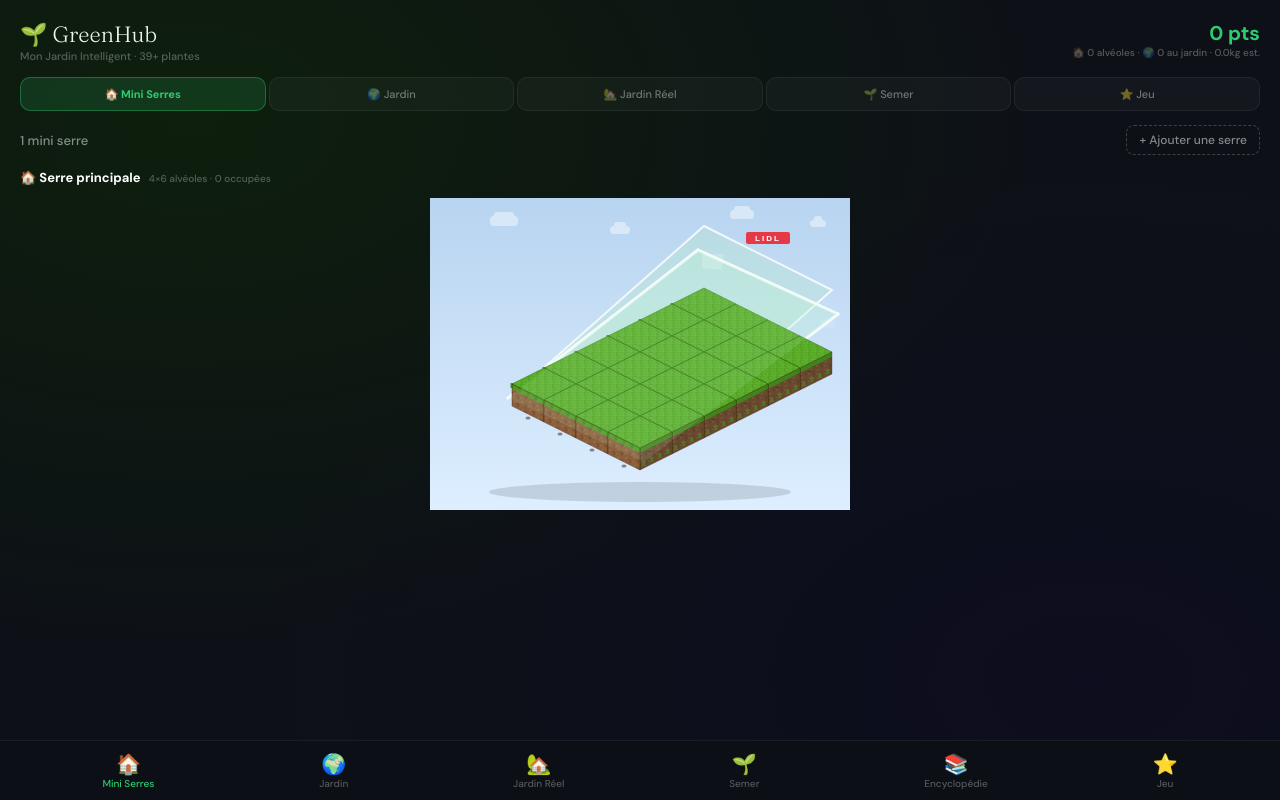
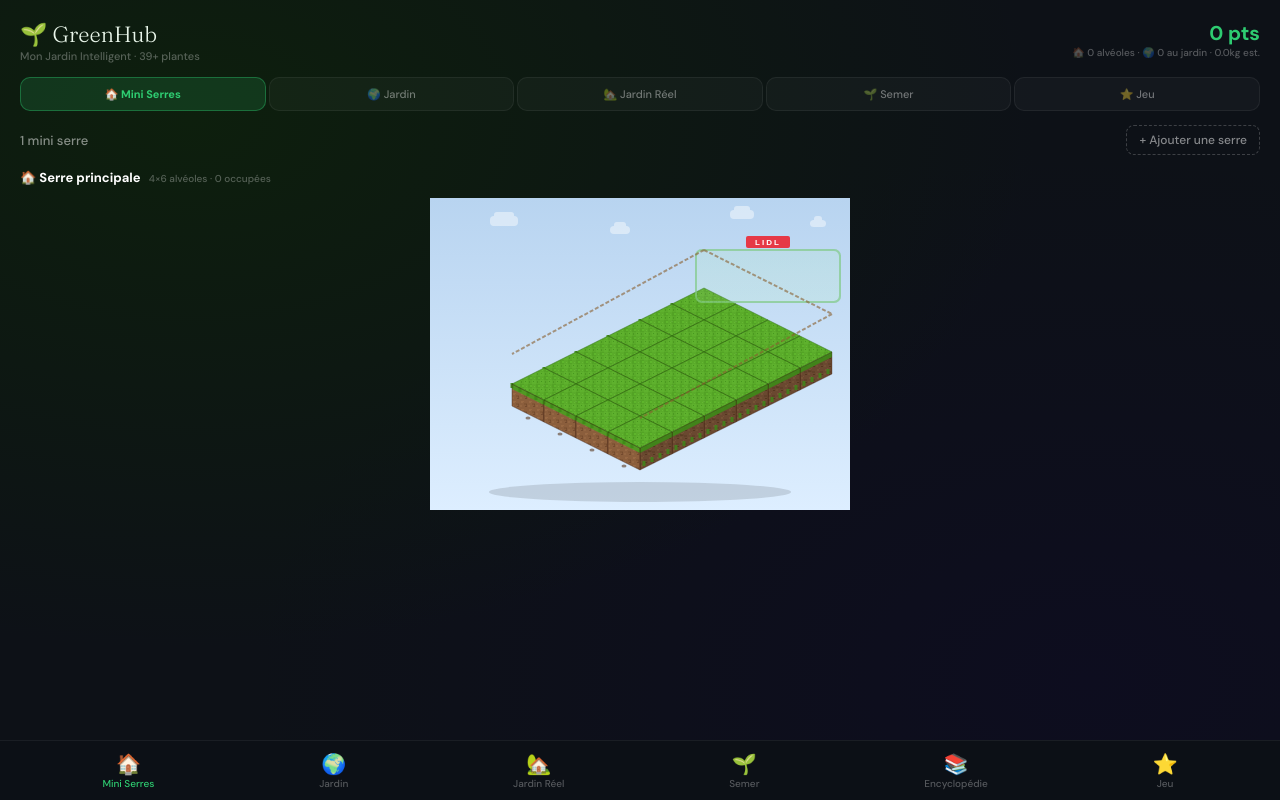
Before and after one commit to avalondrey/greenhub, a React (Vite) app: page / in a window 1280 px wide. Built offline with nearby package versions, Linux system fonts and the light colour scheme.

Commit message:
Revert "feat: coque plastique vert LIDL avec bords blancs"
This reverts commit 5ac5bf92ad71b23a706a9af3d4b701540118441e.

```diff
--- a/src/App.jsx
+++ b/src/App.jsx
@@ -785,62 +785,16 @@ function IsometricMiniSerre({ serre, selectedIdx, onCellClick }) {
 
       <g transform={`translate(${ox},${oy})`}>
 
-        {/* COQUE PLASTIQUE VERTE - ARRIÈRE (dessus du toit) */}
-        {/* Face arrière du toit - losange supérieur */}
-        <polygon
-          points={`
-            ${tl.x+TW/2},${tl.y+TH/2+domeY-24}
-            ${tr.x+TW/2},${tr.y+TH/2+domeY-24}
-            ${br.x+TW/2},${br.y+TH/2+12}
-            ${bl.x+TW/2},${bl.y+TH/2+12}
-          `}
-          fill="rgba(180,230,195,0.30)"
-          stroke="rgba(255,255,255,0.8)"
+        {/* DÔME VITRÉ (arrière) */}
+        <rect
+          x={tl.x + TW/2 - 8}
+          y={tl.y + TH/2 + domeY}
+          width={(tr.x + TW/2 + 8) - (tl.x + TW/2 - 8)}
+          height={domeH}
+          fill="rgba(180,230,200,0.25)"
+          stroke="rgba(120,190,130,0.5)"
           strokeWidth="2"
-        />
-
-        {/* COQUE PLASTIQUE VERTE - AVANT (devant les plantes) */}
-        {/* Bords blancs du cadre */}
-        {/* Gauche */}
-        <line x1={tl.x+TW/2-6} y1={tl.y+TH/2+domeY} x2={bl.x+TW/2-4} y2={bl.y+TH/2+14}
-          stroke="rgba(255,255,255,0.9)" strokeWidth="3" strokeLinecap="round"/>
-        {/* Droite */}
-        <line x1={tr.x+TW/2+6} y1={tr.y+TH/2+domeY} x2={br.x+TW/2+4} y2={br.y+TH/2+14}
-          stroke="rgba(255,255,255,0.9)" strokeWidth="3" strokeLinecap="round"/>
-        {/* Haut */}
-        <line x1={tl.x+TW/2-6} y1={tl.y+TH/2+domeY} x2={tr.x+TW/2+6} y2={tr.y+TH/2+domeY}
-          stroke="rgba(255,255,255,0.9)" strokeWidth="3" strokeLinecap="round"/>
-
-        {/* Fond transparent du plastique vert */}
-        <polygon
-          points={`
-            ${tl.x+TW/2-6},${tl.y+TH/2+domeY}
-            ${tr.x+TW/2+6},${tr.y+TH/2+domeY}
-            ${br.x+TW/2+4},${br.y+TH/2+14}
-            ${bl.x+TW/2-4},${bl.y+TH/2+14}
-          `}
-          fill="rgba(180,235,200,0.18)"
-          stroke="none"
-        />
-
-        {/* Reflets sur le plastique */}
-        <polygon
-          points={`
-            ${tl.x+TW/2-2},${tl.y+TH/2+domeY+4}
-            ${tl.x+TW/2+20},${tl.y+TH/2+domeY+4}
-            ${tl.x+TW/2+18},${tl.y+TH/2+domeY+20}
-            ${tl.x+TW/2-2},${tl.y+TH/2+domeY+18}
-          `}
-          fill="rgba(255,255,255,0.20)"
-        />
-        <polygon
-          points={`
-            ${tr.x+TW/2-12},${tr.y+TH/2+domeY+6}
-            ${tr.x+TW/2+4},${tr.y+TH/2+domeY+6}
-            ${tr.x+TW/2+2},${tr.y+TH/2+domeY+14}
-            ${tr.x+TW/2-10},${tr.y+TH/2+domeY+14}
-          `}
-          fill="rgba(255,255,255,0.12)"
+          rx="6"
         />
 
         {/* Tuiles isométriques back-to-front */}
@@ -867,22 +821,34 @@ function IsometricMiniSerre({ serre, selectedIdx, onCellClick }) {
           })
         )}
 
-        {/* COQUE PLASTIQUE - FOND VITRÉ AVANT (semi-transparent) */}
-        <polygon
-          points={`
-            ${tl.x+TW/2-6},${tl.y+TH/2+domeY}
-            ${tr.x+TW/2+6},${tr.y+TH/2+domeY}
-            ${br.x+TW/2+4},${br.y+TH/2+14}
-            ${bl.x+TW/2-4},${bl.y+TH/2+14}
-          `}
-          fill="rgba(195,245,215,0.12)"
-          stroke="none"
+        {/* DÔME VITRÉ (avant - reflets) */}
+        <rect
+          x={tl.x + TW/2 - 8}
+          y={tl.y + TH/2 + domeY}
+          width={(tr.x + TW/2 + 8) - (tl.x + TW/2 - 8)}
+          height={domeH}
+          fill="url(#isoSkyGrad)"
+          fillOpacity="0.08"
+          stroke="rgba(140,210,150,0.55)"
+          strokeWidth="2"
+          rx="6"
+          style={{ pointerEvents: "none" }}
         />
 
-        {/* Label LIDL sur le toit */}
+        {/* Traverses du toit */}
+        <g opacity={0.6}>
+          <line x1={tl.x+TW/2} y1={tl.y+TH/2+domeY} x2={tr.x+TW/2} y2={tr.y+TH/2+domeY}
+            stroke="#8a6030" strokeWidth={2} strokeDasharray="4,2"/>
+          <line x1={tl.x+TW/2} y1={tl.y+TH/2+domeY} x2={bl.x+TW/2} y2={bl.y+TH/2+domeY+8}
+            stroke="#8a6030" strokeWidth={2} strokeDasharray="4,2"/>
+          <line x1={tr.x+TW/2} y1={tr.y+TH/2+domeY} x2={br.x+TW/2} y2={br.y+TH/2+domeY+8}
+            stroke="#8a6030" strokeWidth={2} strokeDasharray="4,2"/>
+        </g>
+
+        {/* Label LIDL */}
         <rect
           x={(tl.x+tr.x)/2 + TW/2 - 22}
-          y={tl.y + TH/2 + domeY - 18}
+          y={tl.y + TH/2 + domeY - 14}
           width={44}
           height={12}
           fill="#e63946"
@@ -890,7 +856,7 @@ function IsometricMiniSerre({ serre, selectedIdx, onCellClick }) {
         />
         <text
           x={(tl.x+tr.x)/2 + TW/2}
-          y={tl.y + TH/2 + domeY - 9}
+          y={tl.y + TH/2 + domeY - 5}
           textAnchor="middle"
           fontSize="8"
           fontWeight="800"
```
